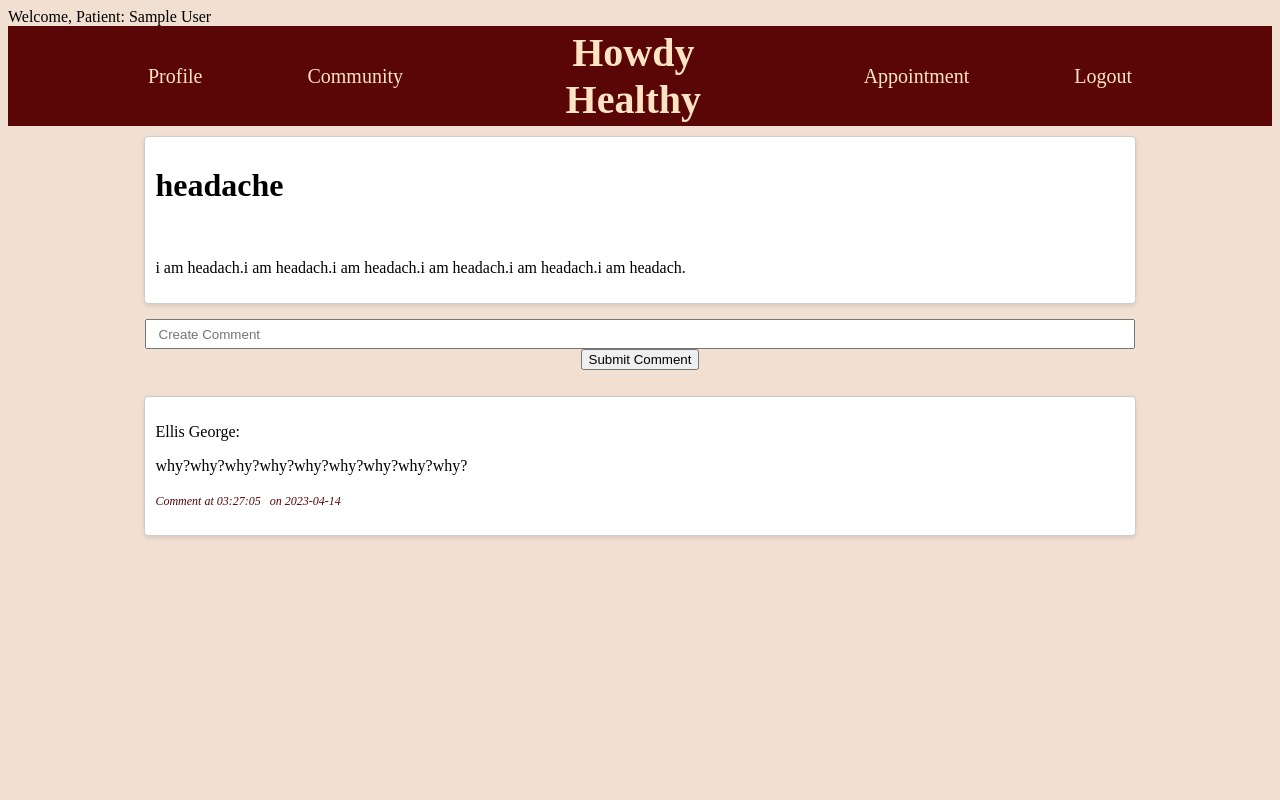
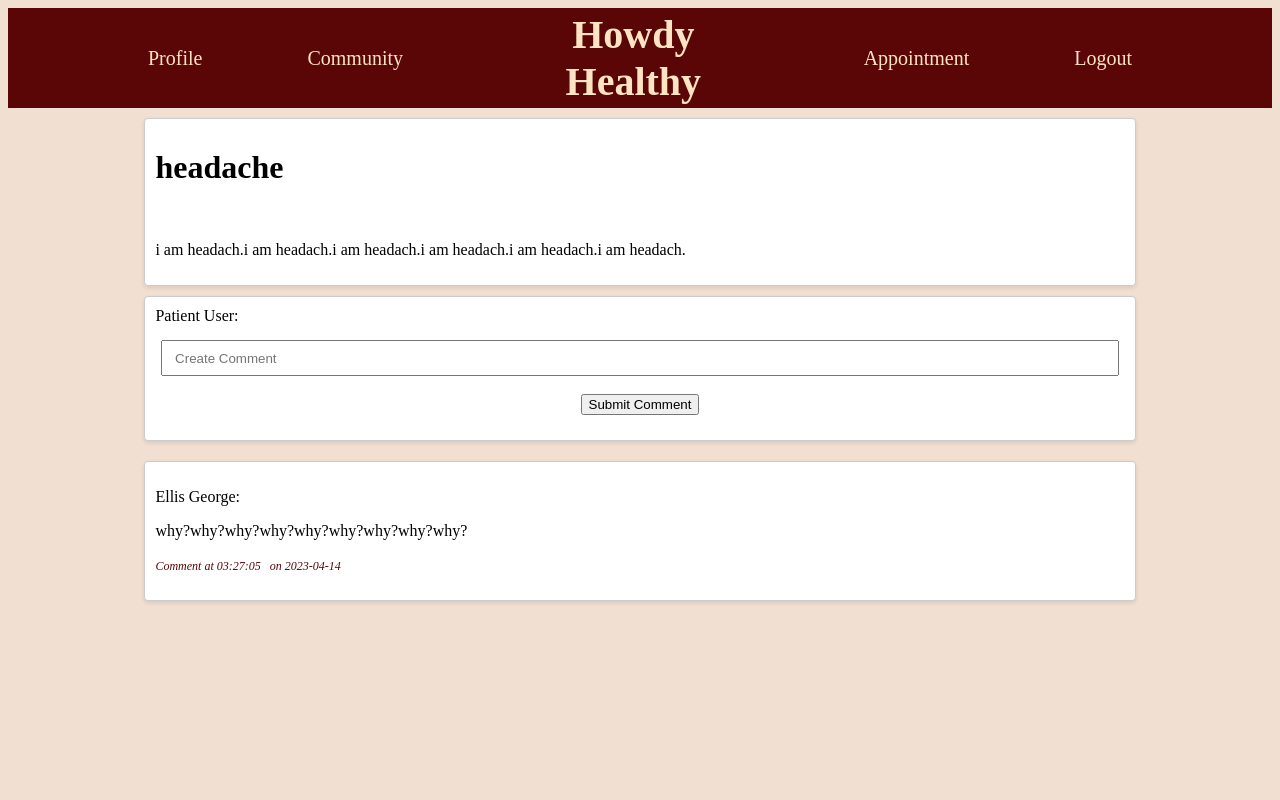
Before and after one commit to cshexin/CSCE_310_Project, a PHP site: page /community/comment_page/index.php?postid=1 in a window 1280 px wide. Run offline with PHP 8.4, Linux system fonts and the light colour scheme; the visitor is signed in with stand-in values (Sample User, id 1); data comes from the database, SQL or seed files in the repository.

Commit message:
comment_page - ver 4.4

```diff
--- a/community/comment_page/index.php
+++ b/community/comment_page/index.php
@@ -17,15 +17,6 @@
         $nameData = explode(" ", $_SESSION['name']);
         $fname = $nameData[0];
         $lname = $nameData[1];
-      }
-
-      //Display user
-      if ($isPatient){
-        $sql = "SELECT * FROM patient WHERE  first_name = '$fname' AND last_name = '$lname'";
-        echo 'Welcome, Patient: ';
-      } else{
-          $sql = "SELECT * FROM doctor WHERE  first_name = '$fname' AND last_name = '$lname'";
-          echo 'Welcome, Doctor: ';
       }
 
       // Check if the URL contains the "postid" parameter
@@ -95,6 +86,17 @@
         <br>
         <?php if (isset($currentPost['post_content'])) echo "<p>" . htmlspecialchars($currentPost['post_content']) . "</p>"; ?>
       </div>
+      <div class="post-card">
+        <?php
+        //Displayuser
+        if ($isPatient){
+          $sql = "SELECT * FROM patient WHERE  first_name = '$fname' AND last_name = '$lname'";
+          echo 'Patient ' . $lname . ': ';
+        } else{
+            $sql = "SELECT * FROM doctor WHERE  first_name = '$fname' AND last_name = '$lname'";
+            echo 'Dr. ' . $lname . ': ';
+        }
+        ?>
 
         <div class="create-post">
           <!-- Insertion -->
@@ -109,8 +111,10 @@
               }
             ?>
             <input type="hidden" name="is_Patient" value="<?php echo $isPatient; ?>">
+            <br></br>
             <input type="submit" name="submit" value="Submit Comment">
           </form>
+        </div>
       </div>
 
       <div class="post-container">
--- a/header/header.php
+++ b/header/header.php
@@ -15,7 +15,7 @@ if(!isset($_SESSION["id"])){
     header("location: ../signin_page");
     exit;
 } else{
-    echo $_SESSION["name"];
+    // echo $_SESSION["name"];
 }
 ?>
 
```
Lines whose indentation alone changed are shown as unchanged.
